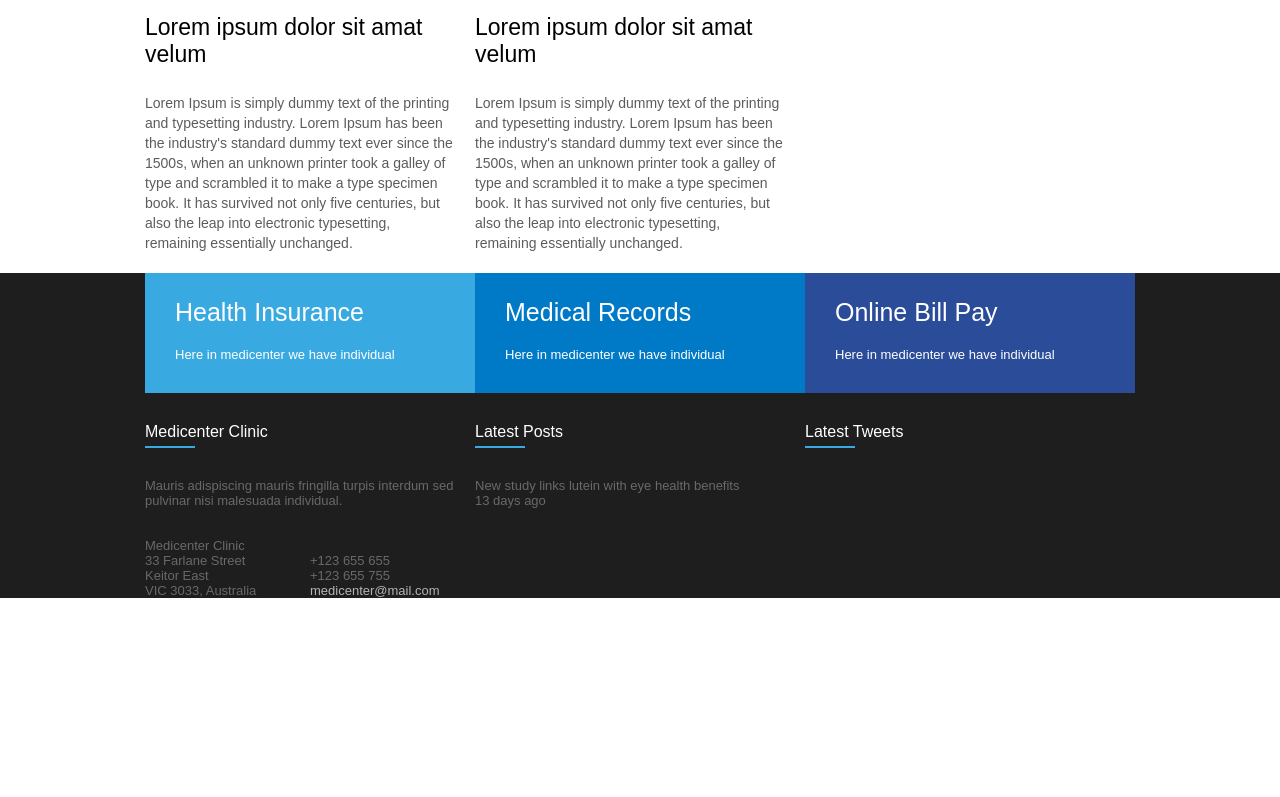
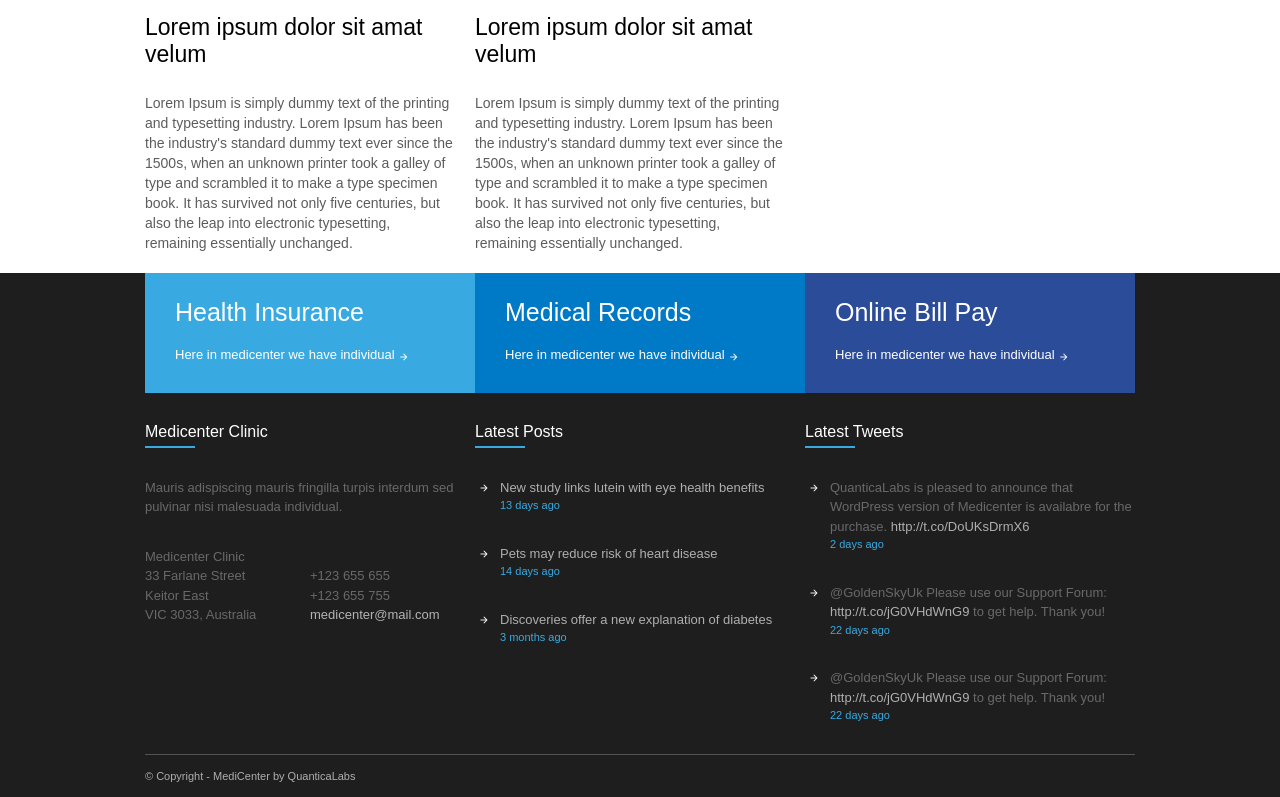
Before and after one commit to rayllaluiiza/medicenter, a plain HTML site: page index.html in a window 1280 px wide. Shown: the part 1634-2431 px from the top of the page. Before the commit the page ends 2232 px from the top, so only its background shows below. Drawn offline with nearby package versions, Linux system fonts and the light colour scheme.

Commit message:
Finalizando o footer

```diff
--- a/assets/css/style.css
+++ b/assets/css/style.css
@@ -253,6 +253,9 @@ footer{
     display: flex;
     margin-top: 30px;
 }
+.footer_area_item{
+    margin-bottom: 30px;
+}
 .footer_area_item, .footer_contato, .footer_endereco{
     flex: 1;
 }
@@ -262,8 +265,9 @@ footer{
 }
 .footer_desc, .footer_endereco, .footer_contato{
     margin-top: 30px;
-    color: rgb(105, 105, 105);
+    color: rgb(105, 105, 105) !important;
     font-size: 13px;
+    line-height: 1.5;
 }
 .footer_info{
     display: flex;
@@ -276,3 +280,32 @@ footer{
 .email{
     color: rgb(180, 180, 180);
 }
+.footer_posts, .footer_posts_desc a, .copyright{
+    color: rgb(175, 175, 175);
+}
+.footer_posts_desc a{
+    text-decoration: none;
+}
+.footer_posts, .footer_day, .footer_posts_desc{
+    margin-left: 25px;
+}
+.footer_day{
+    font-size: 11px;
+    color: #39aae1;
+}
+.material-symbols-rounded{
+    position: absolute;
+    font-size: 12px !important;
+    margin: 4px 0 0 3px;
+    color: #fff;
+}
+.border{
+    border-bottom: 1px solid rgb(82, 82, 82);
+    width: 100%;
+}
+.border, .copyright{
+    margin-bottom: 15px;
+}
+.copyright{
+    font-size: 11px;
+}
--- a/index.html
+++ b/index.html
@@ -3,6 +3,7 @@
     <meta charset="utf-8"/>
     <meta name="viewport" content="width=device,user-scalable=0" />
     <link rel="stylesheet" type="text/css" href="assets/css/style.css"/>
+    <link rel="stylesheet" href="https://fonts.googleapis.com/css2?family=Material+Symbols+Rounded:opsz,wght,FILL,GRAD@48,400,0,0" />
 
     <title>MediCenter</title>
 
@@ -214,15 +215,21 @@
             <div class="footer_menu">
                 <div class="banner1">
                     <div class="banner_tittle">Health Insurance</div>
-                    <div class="banner_desc">Here in medicenter we have individual</div>
+                    <div class="banner_desc">Here in medicenter we have individual <span class="material-symbols-rounded">
+                        arrow_forward
+                        </span></div>
                 </div>
                 <div class="banner2">
                     <div class="banner_tittle">Medical Records</div>
-                    <div class="banner_desc">Here in medicenter we have individual</div>
+                    <div class="banner_desc">Here in medicenter we have individual <span class="material-symbols-rounded">
+                        arrow_forward
+                        </span></div>
                 </div>
                 <div class="banner3">
                     <div class="banner_tittle">Online Bill Pay</div>
-                    <div class="banner_desc">Here in medicenter we have individual</div>
+                    <div class="banner_desc">Here in medicenter we have individual <span class="material-symbols-rounded">
+                        arrow_forward
+                        </span></div>
                 </div>
             </div>
 
@@ -255,6 +262,7 @@
                     <div class="widget_title_bar"></div>
 
                     <div class="footer_desc">
+                        <span class="material-symbols-rounded">arrow_forward</span>
                         <div class="footer_posts">
                             New study links lutein with eye health benefits
                         </div>
@@ -262,11 +270,68 @@
                             13 days ago
                         </div>
                     </div>
+
+                    <div class="footer_desc">
+                        <span class="material-symbols-rounded">arrow_forward</span>
+                        <div class="footer_posts">
+                            Pets may reduce risk of heart disease
+                        </div>
+                        <div class="footer_day">
+                            14 days ago
+                        </div>
+                    </div>
+
+                    <div class="footer_desc">
+                        <span class="material-symbols-rounded">arrow_forward</span>
+                        <div class="footer_posts">
+                            Discoveries offer a new explanation of diabetes
+                        </div>
+                        <div class="footer_day">
+                            3 months ago
+                        </div>
+                    </div>
                 </div>
                 <div class="footer_area_item">
                     <div class="footer_tittle">Latest Tweets</div>
                     <div class="widget_title_bar"></div>
+
+                    <div class="footer_desc">
+                        <span class="material-symbols-rounded">arrow_forward</span>
+                        <div class="footer_posts_desc">
+                            QuanticaLabs is pleased to announce that WordPress version of Medicenter is availabre for the purchase.
+                            <a href="#">http://t.co/DoUKsDrmX6</a>
+                        </div>
+                        <div class="footer_day">
+                            2 days ago
+                        </div>
+                    </div>
+
+                    <div class="footer_desc">
+                        <span class="material-symbols-rounded">arrow_forward</span>
+                        <div class="footer_posts_desc">
+                            @GoldenSkyUk Please use our Support Forum:
+                            <a href="#">http://t.co/jG0VHdWnG9</a> to get help. Thank you!
+                        </div>
+                        <div class="footer_day">
+                            22 days ago
+                        </div>
+                    </div>
+
+                    <div class="footer_desc">
+                        <span class="material-symbols-rounded">arrow_forward</span>
+                        <div class="footer_posts_desc">
+                            @GoldenSkyUk Please use our Support Forum:
+                            <a href="#">http://t.co/jG0VHdWnG9</a> to get help. Thank you!
+                        </div>
+                        <div class="footer_day">
+                            22 days ago
+                        </div>
+                    </div>
                 </div>
+            </div>
+            <div class="border"></div>
+            <div class="copyright">
+                &copy; Copyright - MediCenter by QuanticaLabs
             </div>
         </div>
     </footer>
```
